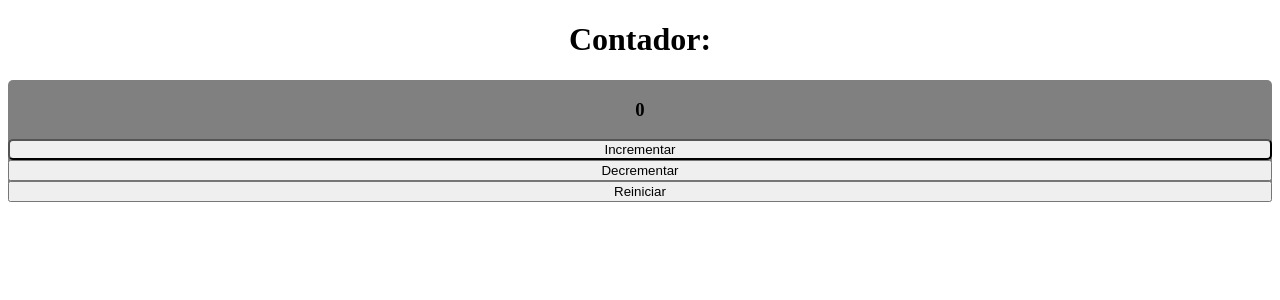
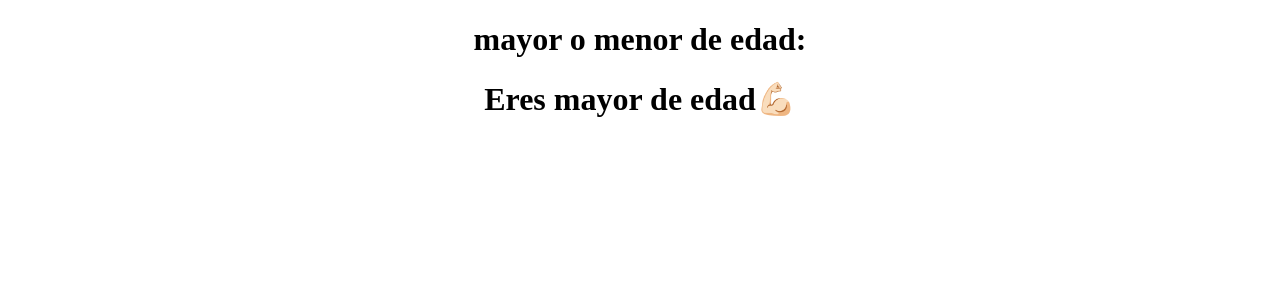
Before and after one commit to Auliorp/First-app-vue3, a Vue app: page / in a window 1280 px wide. Shown: the top 300 px of the page. Built offline with nearby package versions, Linux system fonts and the light colour scheme.

Commit message:
inicializando en las directivas

```diff
--- a/src/App.vue
+++ b/src/App.vue
@@ -1,10 +1,10 @@
 <template>
-  <h1> Contador:</h1>
-  <CounterComposition/>
+  <h1>mayor o menor de edad:</h1>
+  <ExampleSelective/>
 </template>
 
 <script lang="ts" setup>
-import CounterComposition from './components/CounterComposition.vue';
+import ExampleSelective from './components/ExampleSelective.vue';
 </script>
 
 <style>
--- a/src/components/CounterComposition.vue
+++ b/src/components/CounterComposition.vue
@@ -5,30 +5,24 @@
         <button @click="subtractCounter">Decrementar</button>
         <button @click="resetCounter">Reiniciar</button>
     </div>
-
 </template>
 
 <script lang="ts" setup>
-import {Ref, ref} from "vue"
-
-
+    import {Ref, ref} from "vue"
 
     let counter:Ref = ref(0);
-    const addCounter = ():void => {
 
+    let addCounter = ():void => {
         counter.value++
-
     }
     let subtractCounter = ():void => {
         if(counter.value > 0){
             counter.value--
-}
+        }
     }
     let resetCounter = ():void => {
         counter.value = 0
     }
-
-
 </script>
 
 <style>
--- /dev/null
+++ b/src/components/ExampleSelective.vue
@@ -0,0 +1,13 @@
+<template>
+    <h1 v-show="age < 18">Eres menor de edad☹️</h1>
+    <h1 v-show="age >= 18">Eres mayor de edad💪🏻</h1>
+</template>
+
+<script lang="ts" setup>
+
+    let age = 18;
+
+</script>
+
+<style scoped>
+</style>
```
